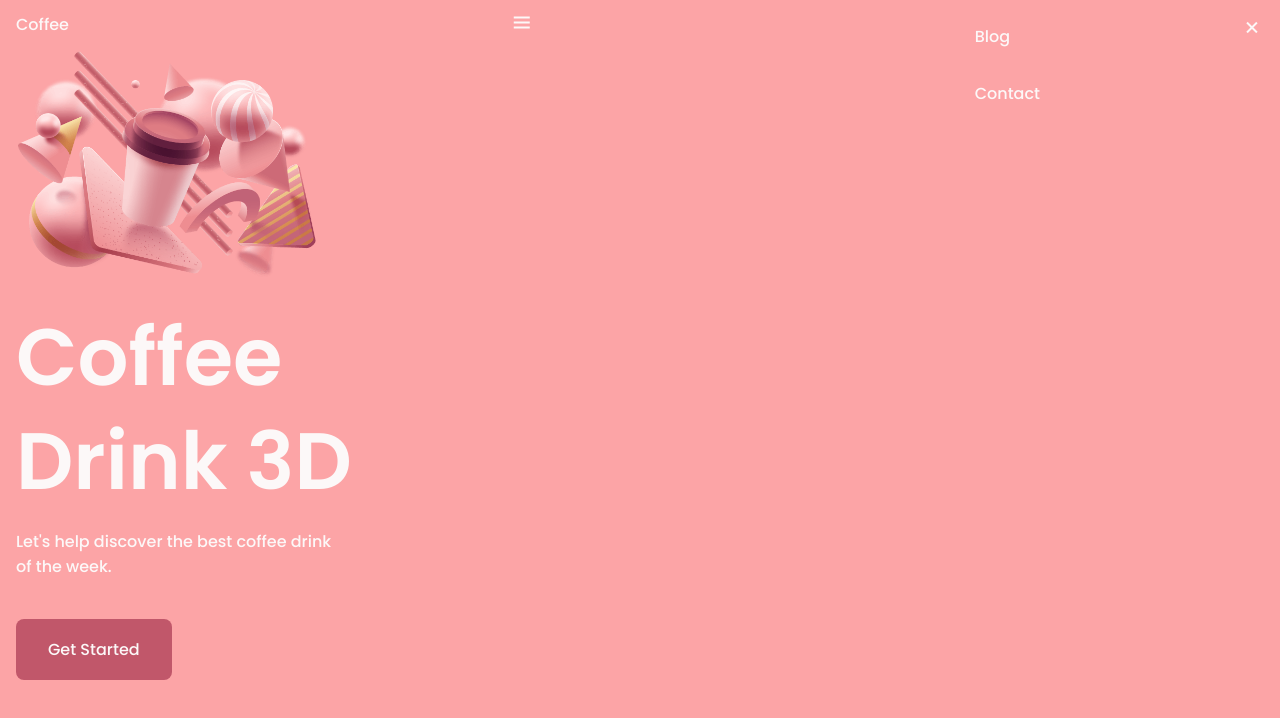
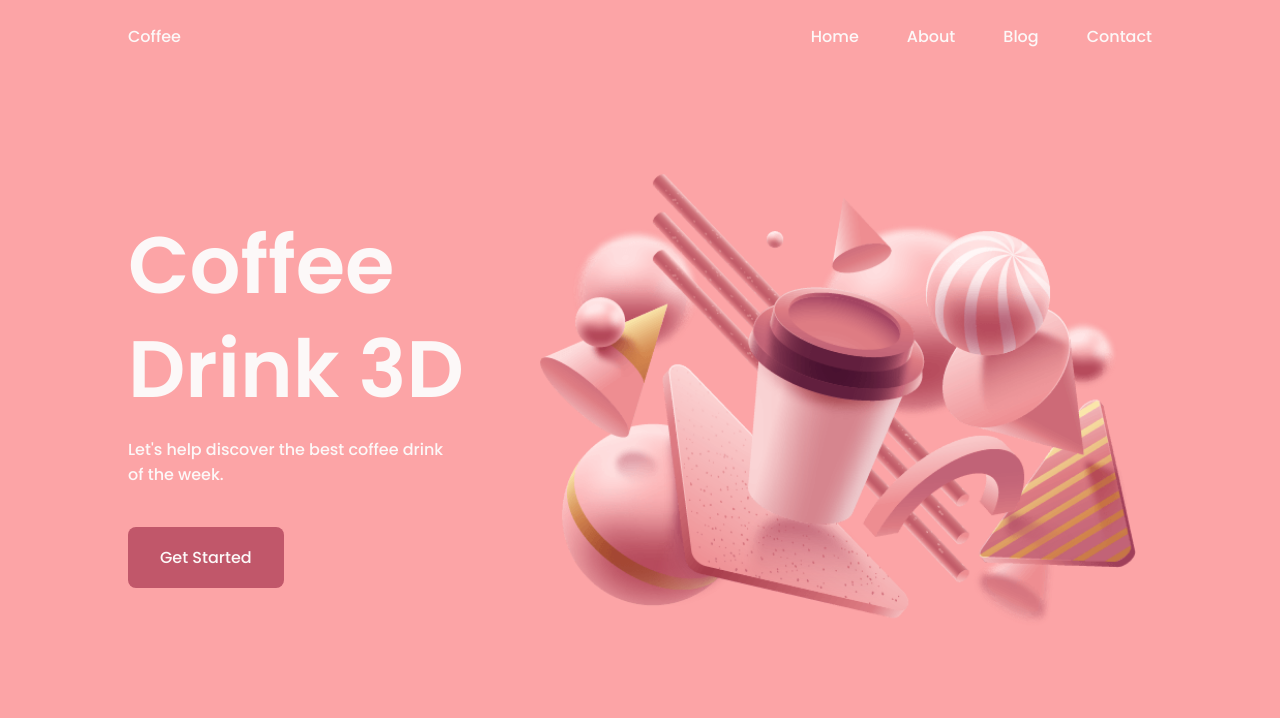
Before and after one commit to CelsoPereiraDev/responsive-landing-page, a plain HTML site: page index.html in a window 1280 px wide. Drawn offline with nearby package versions, Linux system fonts and the light colour scheme.

Commit message:
Adição dos Media Queries

```diff
--- a/style.css
+++ b/style.css
@@ -179,3 +179,62 @@ img{
 }
 
 /* ===== MEDIA QUERIES =====*/
+@media screen and (min-width: 768px){
+    body{
+        margin: 0;
+    }
+
+    .nav{
+        height: calc(var(--header-height) + 1.5rem);
+    }
+
+    .nav__toggle, .nav__close{
+        display: none;
+    }
+
+    .nav__list{
+        display: flex;
+    }
+
+    .nav__item{
+        margin-left: 3rem;
+        margin-bottom: 0;
+    }
+    .home__container{
+        height: 100vh;
+        grid-template-columns: repeat(2,max-content);
+        grid-template-rows: 1fr;
+        row-gap: 0;
+        align-items: center;
+        justify-content: center;
+    }
+
+    .home__img{
+        order: 1;
+        width: 375px;
+        height: 289px;
+    }
+
+    .home__img img{
+        width: 375px;
+    }
+}
+@media screen and (min-width: 1024px){
+    .bd-grid{
+        margin-left: auto;
+        margin-right: auto;
+    }
+
+    .home__container{
+        justify-content: initial;
+        column-gap: 4.5rem;
+    }
+
+    .home__img{
+        width: 604px;
+        height: 466px;
+    }
+    .home__img img{
+        width: 604px;
+    }
+}
```
